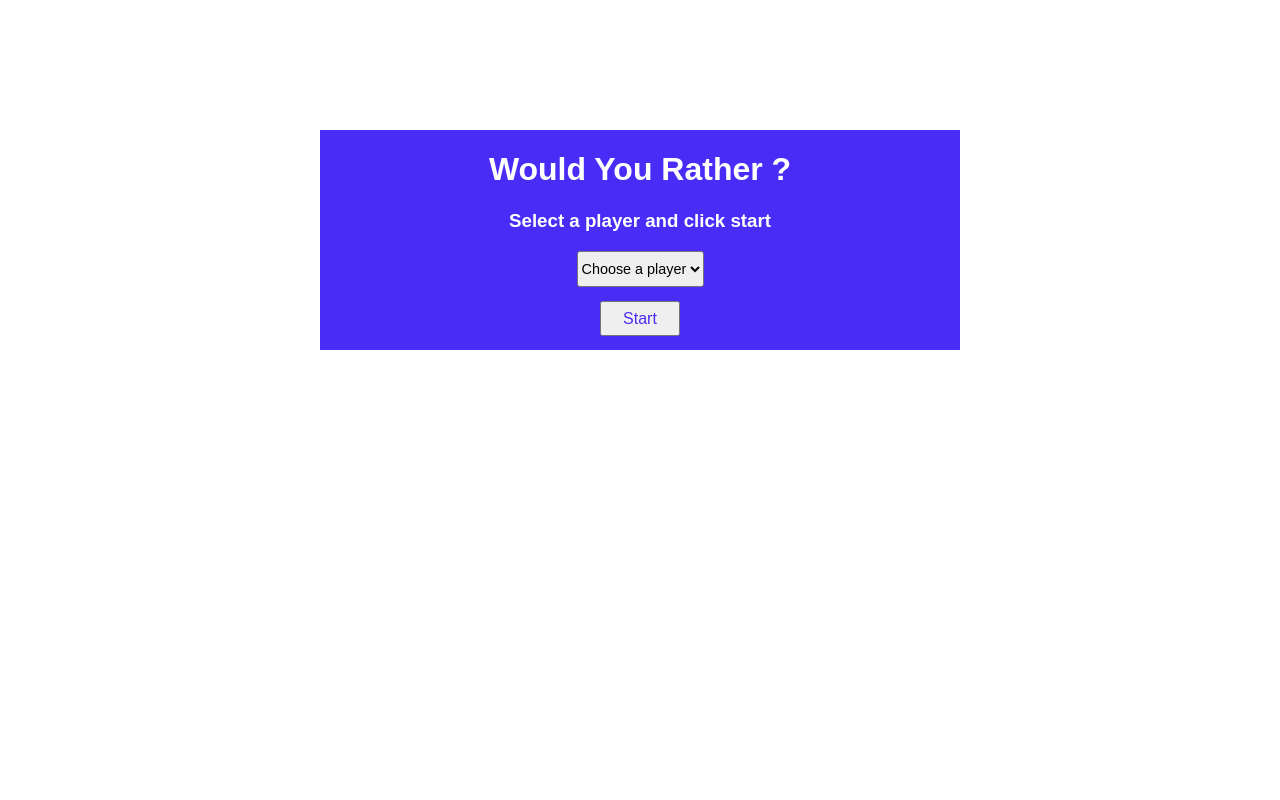
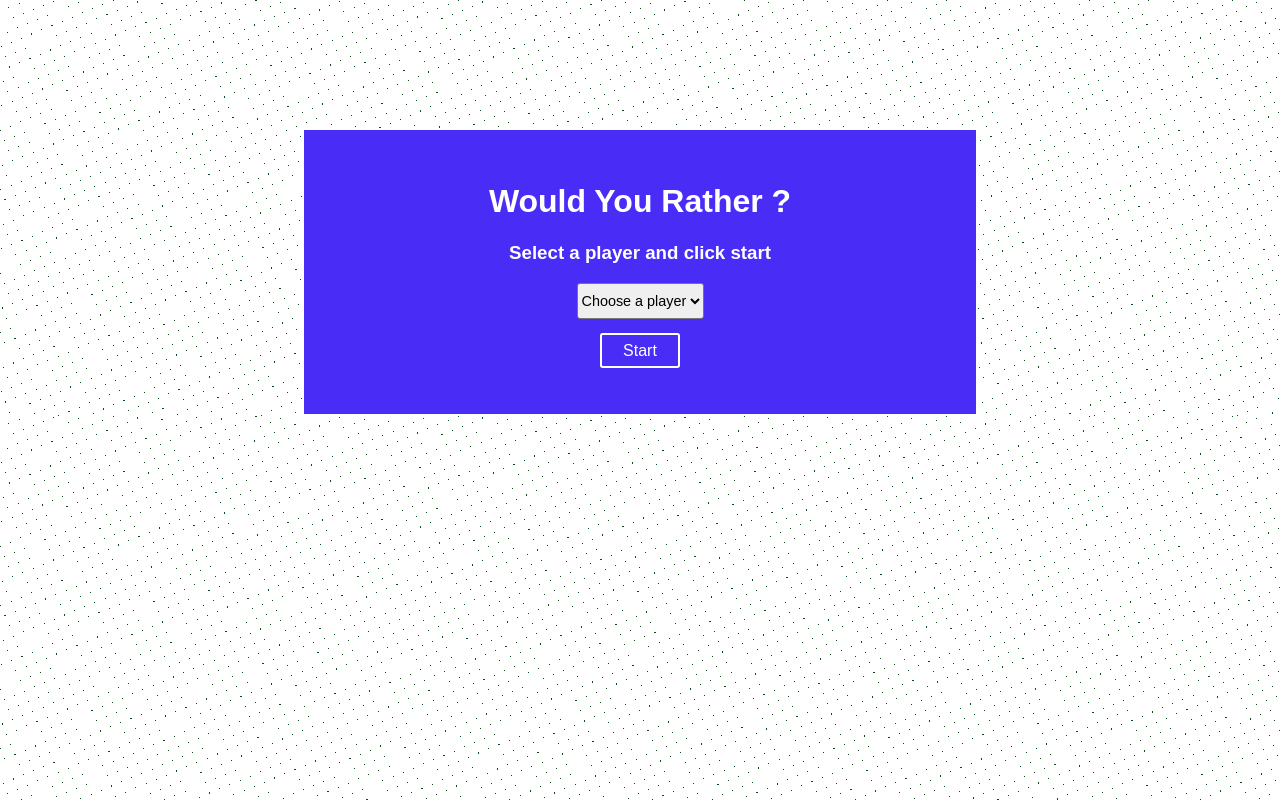
Before and after one commit to Iamhafsah/would-you-rather, a React (Create React App) app: page / in a window 1280 px wide. Built offline with nearby package versions, Linux system fonts and the light colour scheme; the HTML template or start-up script is replaced by a standard one.

Commit message:
feat: modifications to stylesheet

```diff
--- a/src/components/App.css
+++ b/src/components/App.css
@@ -2,6 +2,7 @@
 body{
   text-align: center;
   font-family: 'Nunito', sans-serif;
+  background-image: repeating-linear-gradient(157.5deg, rgb(255,255,255) 0px, rgb(255,255,255) 10px,transparent 10px, transparent 11px),repeating-linear-gradient(67.5deg, rgb(255,255,255) 0px, rgb(255,255,255) 10px,transparent 10px, transparent 11px),linear-gradient(90deg, hsl(131,84%,17%),hsl(131,84%,17%));
 }
 nav{
   background-color: rgb(74, 44, 247);
@@ -40,6 +41,7 @@ select, .login-form button{
 .login-form{
   background-color:rgb(74, 44, 247);
   color: white;
+  padding: 2em 1em;
 }
 .login-form-select{
   height: 2.5em;
@@ -48,24 +50,27 @@ select, .login-form button{
 }
 .login-form button{
   padding: .5em 1.6em;
+  background-color: rgb(74, 44, 247);
+  border-radius: .2em;
+  border: 2px solid white;
 }
 .login-form button a{
-  color: rgb(74, 44, 247);
+  color: white;
   text-decoration: none;
   font-size: 1.2em;
 }
 .login-form button a:hover{
-  color: white;
+  color: rgb(74, 44, 247);
 
 }
 .login-form button:hover{
-  color: white;
-  background-color: rgb(74, 44, 247);
+  background-color:  white;
   border: 2px solid white;
   border-radius: .2em;
 }
 .new-poll-container{
-  margin-top: 5%;
+  margin-top: 2%;
+  background-color: white;
 }
 
 .new-poll-container h2{
@@ -162,6 +167,9 @@ table, th, td{
   border: 2px solid rgb(122, 120, 120);
   border-collapse: collapse;
 }
+tr{
+  background-color: white;
+}
 .leaderboard-headings{
   background-color: rgb(74, 44, 247);
 }
--- a/src/components/New.js
+++ b/src/components/New.js
@@ -69,15 +69,11 @@ export class New extends Component {
                 two'
                 className='option-two'
                 onChange={this.handleOptionTwoChange}
-                // value= 'value'
                 /> <br/>
 
-                {/* <Link to="/home"> */}
                     <button onClick={this.handleSubmit} disabled={this.state.optionOne === "" || this.state.optionTwo === ""}>
-                        Submit
+                        Add Poll
                     </button>
-                {/* </Link>  */}
-
                 </div>
             </form>
             </>
```
